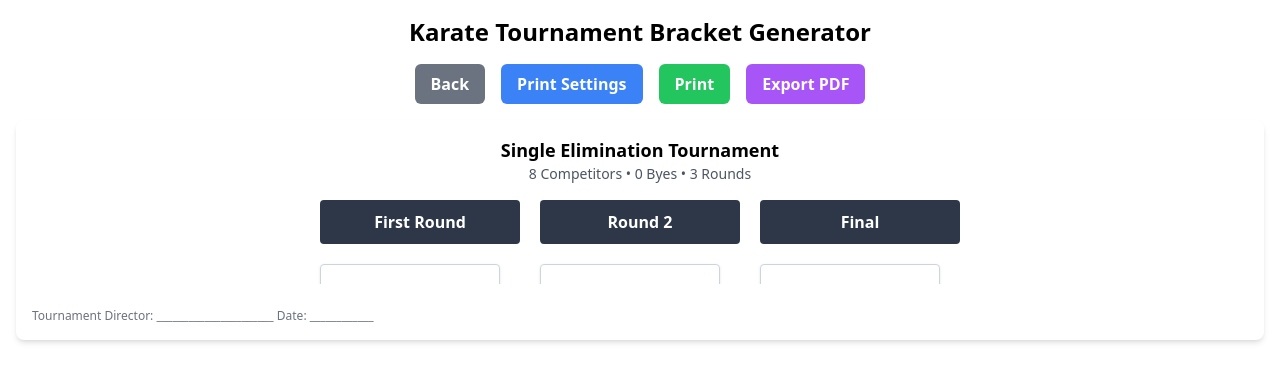
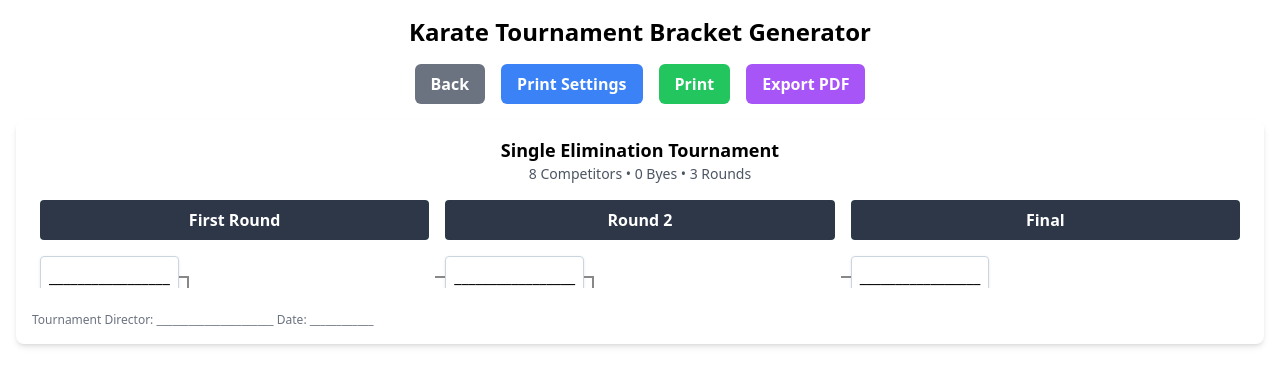
Before and after one commit to drehelm/karate-tournament-bracket, a React (Create React App) app: page / in a window 1280 px wide. Both pictures are taken after a click on the button "Generate Bracket". Shown: the top 386 px of the page. Built offline with nearby package versions, Linux system fonts and the light colour scheme.

Commit message:
Made tournament bracket fully responsive to scale with page size and screen width

```diff
--- a/src/App.jsx
+++ b/src/App.jsx
@@ -130,13 +130,13 @@ export default function KarateTournamentBracket() {
   };
 
   return (
-    <div className="p-4 space-y-4 max-w-7xl mx-auto print:p-0">
+    <div className="p-4 space-y-4 max-w-full mx-auto print:p-0">
       <h1 className="text-2xl font-bold text-center print:text-3xl">
         Karate Tournament Bracket Generator
       </h1>
 
       {!bracketGenerated ? (
-        <Card className="p-6 shadow-md">
+        <Card className="p-6 shadow-md max-w-md mx-auto">
           <h2 className="text-xl font-semibold mb-4">Generate Tournament Bracket</h2>
 
           <div className="space-y-4">
@@ -208,7 +208,7 @@ export default function KarateTournamentBracket() {
           {/* Tournament Bracket Display */}
           <div
             ref={bracketRef}
-            className="tournament-bracket p-4 overflow-auto bg-white rounded-lg shadow-md print:shadow-none print:p-0"
+            className="bg-white rounded-lg shadow-md print:shadow-none print:p-0 w-full h-full"
           >
             <BracketDisplay
               competitorCount={competitorCount}
@@ -319,7 +319,7 @@ function BracketDisplay({ competitorCount, bracketData }) {
   const { rounds, totalSlots, matches } = bracketData;
 
   return (
-    <div className="bracket-wrapper">
+    <div className="p-4 w-full">
       <div className="mb-4 text-center">
         <h2 className="text-lg font-bold">Single Elimination Tournament</h2>
         <p className="text-sm text-gray-600 print:text-gray-800">
@@ -327,169 +327,133 @@ function BracketDisplay({ competitorCount, bracketData }) {
         </p>
       </div>
 
-      {/* Tournament bracket with proper spacing and alignment */}
-      <div className="tournament-bracket-container">
+      <div className="tournament-bracket">
         <style jsx>{`
-          .tournament-bracket-container {
+          .tournament-bracket {
+            width: 100%;
+            overflow-x: auto;
+            padding-bottom: 2rem;
+          }
+
+          .bracket-container {
+            display: flex;
+            justify-content: space-between;
+            min-width: fit-content;
+          }
+
+          .round {
             display: flex;
             flex-direction: column;
-            align-items: stretch;
-          }
-
-          .bracket-rounds {
-            display: flex;
-            flex-direction: row;
-            justify-content: center;
             flex: 1;
-            overflow-x: auto;
-            padding-bottom: 20px;
-          }
-
-          .round-column {
-            display: flex;
-            flex-direction: column;
-            min-width: 200px;
-            flex-shrink: 0;
+            min-width: 180px;
             position: relative;
-            margin: 0 10px;
+            margin: 0 0.5rem;
           }
 
           .round-title {
             text-align: center;
             font-weight: 600;
-            margin-bottom: 20px;
-            padding: 10px;
+            margin-bottom: 1rem;
+            padding: 0.5rem;
             background-color: #2d3748;
             color: white;
             border-radius: 4px;
           }
 
-          .match-container {
-            display: flex;
-            flex-direction: column;
+          .matches {
+            position: relative;
             flex: 1;
-            position: relative;
+            height: 100%;
+          }
+
+          .match {
+            position: absolute;
+            left: 0;
           }
 
           .match-box {
+            width: 100%;
             border: 1px solid #cbd5e0;
             border-radius: 4px;
             background-color: white;
             box-shadow: 0 1px 3px rgba(0,0,0,0.1);
-            overflow: hidden;
-            margin-bottom: 2px;
-            width: 180px;
           }
 
           .competitor {
-            padding: 8px 10px;
-            height: 40px;
+            padding: 0.5rem;
+            border-bottom: 1px solid #e2e8f0;
+            min-height: 2.5rem;
             display: flex;
             align-items: center;
-            overflow: hidden;
-            text-overflow: ellipsis;
-            white-space: nowrap;
           }
 
-          .competitor-top {
-            border-bottom: 1px solid #e2e8f0;
+          .competitor:last-child {
+            border-bottom: none;
           }
 
-          .match-wrapper {
-            position: relative;
-          }
-
-          .connector {
+          .line {
             position: absolute;
             background-color: #888;
           }
 
-          .connector-horizontal {
+          .line-horizontal {
             height: 2px;
-            z-index: 1;
           }
 
-          .connector-vertical {
+          .line-vertical {
             width: 2px;
-            z-index: 1;
+          }
+
+          @media (max-width: 768px) {
+            .round {
+              min-width: 140px;
+            }
           }
 
           @media (max-width: 640px) {
-            .round-column {
-              min-width: 160px;
-            }
-
-            .match-box {
-              width: 150px;
+            .round {
+              min-width: 120px;
             }
 
             .competitor {
-              font-size: 12px;
-              padding: 6px 8px;
-              height: 32px;
+              font-size: 0.75rem;
+              padding: 0.25rem 0.5rem;
+              min-height: 2rem;
             }
           }
         `}</style>
 
-        <div className="bracket-rounds">
-          {/* Render each round */}
+        <div className="bracket-container">
           {Array.from({ length: rounds }, (_, roundIndex) => {
-            const matchesInRound = totalSlots / Math.pow(2, roundIndex + 1);
-
-            // Calculate spacing factor that doubles with each round
-            // This ensures proper vertical alignment between rounds
+            const roundMatches = totalSlots / Math.pow(2, roundIndex + 1);
             const spacingFactor = Math.pow(2, roundIndex);
+            const matchHeight = 80; // Base match height including margin
 
             return (
-              <div className="round-column" key={`round-${roundIndex}`}>
+              <div className="round" key={`round-${roundIndex}`}>
                 <div className="round-title">
-                  {roundIndex === 0 ? "First Round" :
-                   roundIndex === rounds - 1 ? "Final" :
-                   `Round ${roundIndex + 1}`}
+                  {roundIndex === 0
+                    ? "First Round"
+                    : roundIndex === rounds - 1
+                      ? "Final"
+                      : `Round ${roundIndex + 1}`
+                  }
                 </div>
 
-                <div className="match-container">
-                  {/* Render matches for this round */}
-                  {Array.from({ length: matchesInRound }, (_, matchIndex) => {
-                    // For first round, check if match has a bye
+                <div className="matches" style={{ height: `${totalSlots * matchHeight / 2}px` }}>
+                  {Array.from({ length: roundMatches }, (_, matchIndex) => {
+                    // Calculate match position
+                    const matchPosition = matchIndex * matchHeight * spacingFactor;
                     const hasBye = roundIndex === 0 && matches[matchIndex]?.hasBye;
-
-                    // Calculate vertical position with exponential spacing
-                    const baseSpacing = 80; // Base unit of spacing
-
-                    // Calculate position to align with "parent" matches
-                    // This ensures boxes in each round align with their source matches
-                    let matchPosition;
-
-                    if (roundIndex === 0) {
-                      // First round has regular spacing
-                      matchPosition = matchIndex * baseSpacing;
-                    } else {
-                      // Later rounds have exponentially increasing spacing
-                      matchPosition = matchIndex * baseSpacing * spacingFactor;
-                    }
-
-                    // Calculate connector positions
-                    const hasNextRound = roundIndex < rounds - 1;
-                    const hasPrevRound = roundIndex > 0;
-
-                    // For matches other than first round,
-                    // calculate "parent" match indices from previous round
-                    const prevRoundMatchIndex1 = matchIndex * 2;
-                    const prevRoundMatchIndex2 = matchIndex * 2 + 1;
 
                     return (
                       <div
-                        className="match-wrapper"
+                        className="match"
                         key={`match-${roundIndex}-${matchIndex}`}
-                        style={{
-                          position: 'absolute',
-                          top: `${matchPosition}px`,
-                          left: 0
-                        }}
+                        style={{ top: `${matchPosition}px` }}
                       >
                         <div className="match-box">
-                          <div className="competitor competitor-top">
+                          <div className="competitor">
                             {hasBye ? "BYE" : "_________________"}
                           </div>
                           <div className="competitor">
@@ -497,39 +461,41 @@ function BracketDisplay({ competitorCount, bracketData }) {
                           </div>
                         </div>
 
-                        {/* Horizontal connector to next round */}
-                        {hasNextRound && (
-                          <div
-                            className="connector connector-horizontal"
-                            style={{
-                              right: -10,
-                              left: 180,
-                              top: 40,
-                              width: 20
-                            }}
-                          />
+                        {/* Connectors to next round */}
+                        {roundIndex < rounds - 1 && (
+                          <>
+                            {/* Horizontal line */}
+                            <div
+                              className="line line-horizontal"
+                              style={{
+                                top: '20px',
+                                right: '-10px',
+                                width: '10px'
+                              }}
+                            />
+
+                            {/* Vertical line (if needed) */}
+                            {matchIndex % 2 === 0 && (
+                              <div
+                                className="line line-vertical"
+                                style={{
+                                  top: '20px',
+                                  right: '-10px',
+                                  height: `${matchHeight * spacingFactor}px`
+                                }}
+                              />
+                            )}
+                          </>
                         )}
 
-                        {/* Vertical connector to match below (if not last in pair) */}
-                        {hasNextRound && matchIndex % 2 === 0 && (
+                        {/* Connector from previous round */}
+                        {roundIndex > 0 && (
                           <div
-                            className="connector connector-vertical"
+                            className="line line-horizontal"
                             style={{
-                              top: 40,
-                              left: 200,
-                              height: baseSpacing * spacingFactor
-                            }}
-                          />
-                        )}
-
-                        {/* Horizontal connector from previous round */}
-                        {hasPrevRound && (
-                          <div
-                            className="connector connector-horizontal"
-                            style={{
-                              left: -20,
-                              width: 20,
-                              top: 40
+                              top: '20px',
+                              left: '-10px',
+                              width: '10px'
                             }}
                           />
                         )}
```
